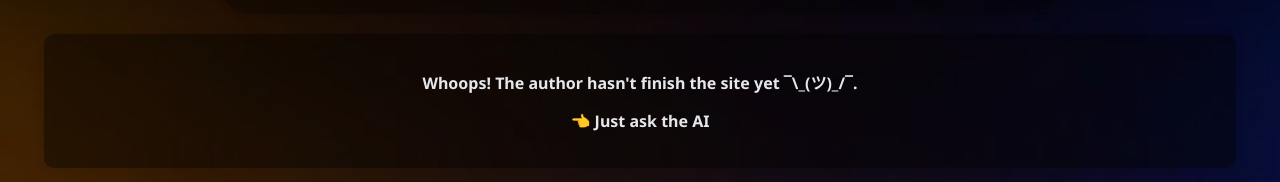
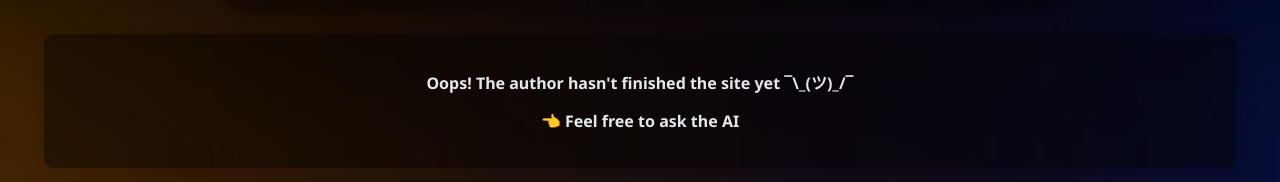
Before and after one commit to Sorrecer/PortfolioWeb, a website: page public/index.html in a window 1280 px wide. Shown: the part 992-1174 px from the top of the page. Drawn offline with nearby package versions, Linux system fonts and the light colour scheme.

Commit message:
Update index.html

```diff
--- a/public/index.html
+++ b/public/index.html
@@ -79,11 +79,11 @@
     <!-- more info -->
     <section id="more-info" class="more-info-section noto-sans-bold">
       <p>
-        Whoops! The author hasn't finish the site yet ¯\_(ツ)_/¯.
+        Oops! The author hasn't finished the site yet ¯\_(ツ)_/¯
         <!-- Need more details or have questions? Chat with my AI assistant for
         instant help! -->
       </p>
-      <p>👈 Just ask the AI</p>
+      <p>👈 Feel free to ask the AI</p>
     </section>
 
     <footer
```
